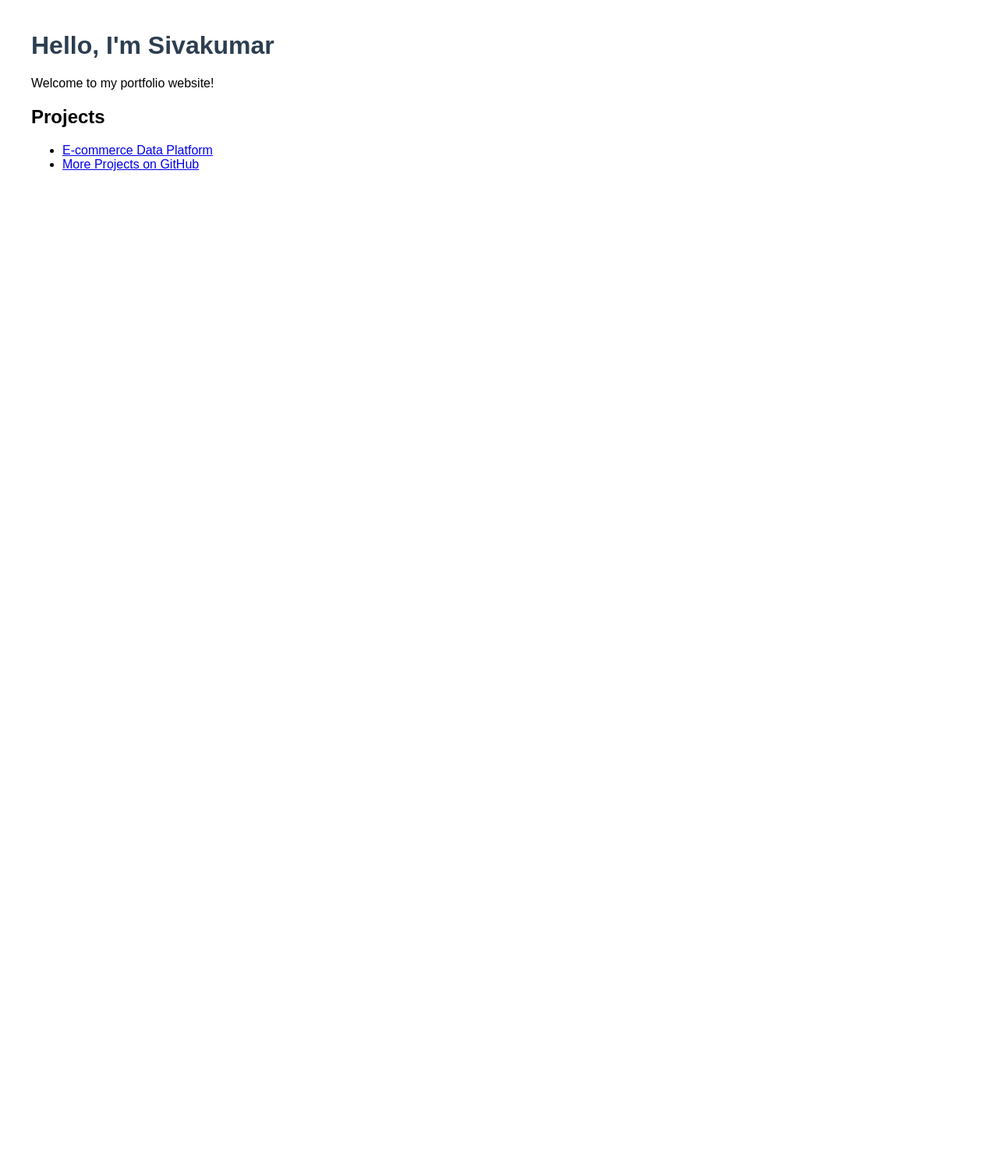
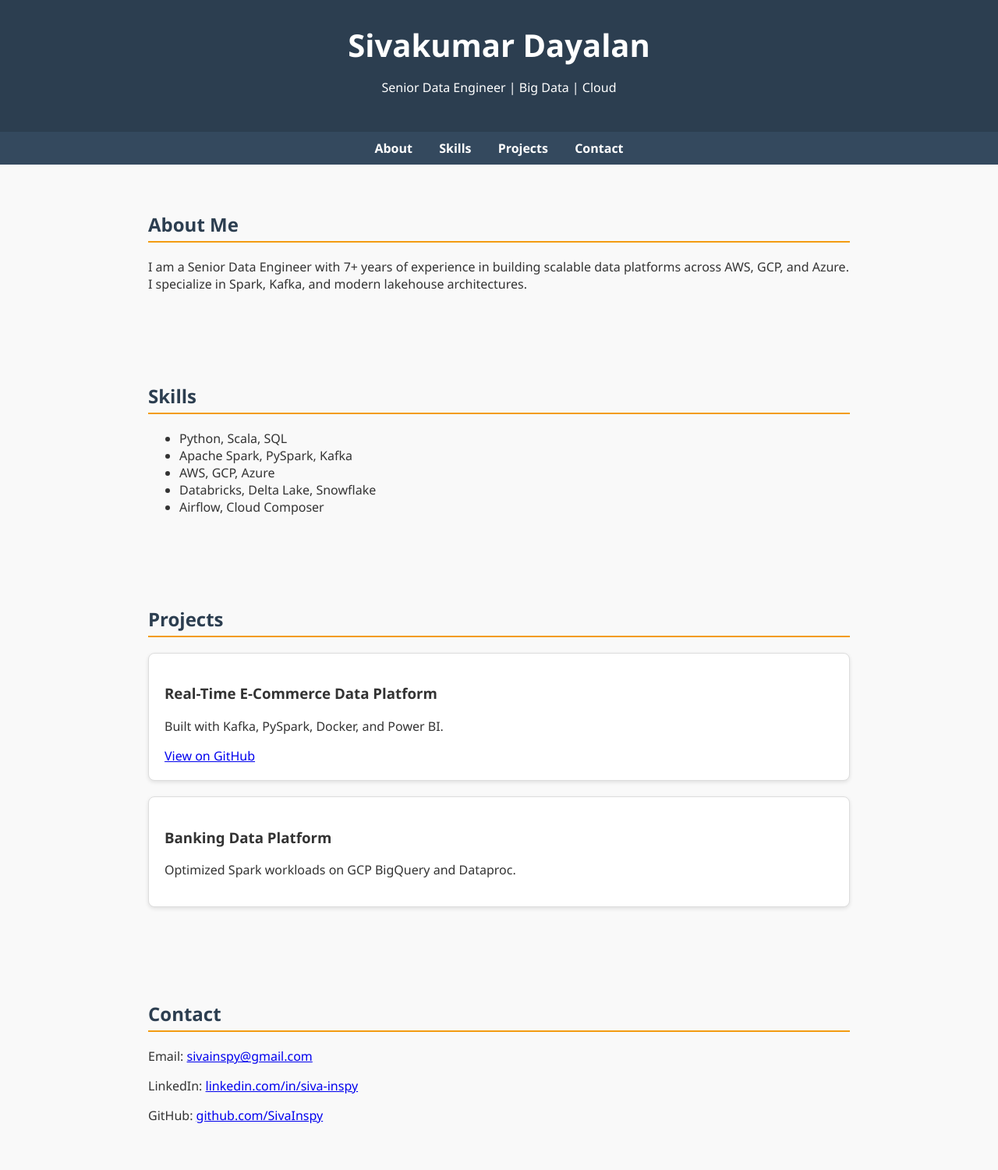
Before and after one commit to SivaInspy/sivainspy.github.io, a plain HTML site: page index.html in a window 1280 px wide. Shown: the top 1500 px of the page at 78% size. Before the commit the page ends 800 px from the top, so only its background shows below. Drawn offline with Linux system fonts and the light colour scheme.

Commit message:
Add portfolio site

```diff
--- a/index.html
+++ b/index.html
@@ -1,20 +1,61 @@
-<!-- index.html -->
 <!DOCTYPE html>
-<html>
+<html lang="en">
 <head>
-    <title>My Portfolio</title>
-    <style>
-        body { font-family: Arial; margin: 40px; }
-        h1 { color: #2c3e50; }
-    </style>
+    <meta charset="UTF-8">
+    <title>Sivakumar Portfolio</title>
+    <link rel="stylesheet" href="style.css">
 </head>
 <body>
-    <h1>Hello, I'm Sivakumar</h1>
-    <p>Welcome to my portfolio website!</p>
-    <h2>Projects</h2>
-    <ul>
-        <li><a href="https://github.com/SivaInspy/ecommerce-data-platform">E-commerce Data Platform</a></li>
-        <li><a href="https://github.com/SivaInspy">More Projects on GitHub</a></li>
-    </ul>
+    <header>
+        <h1>Sivakumar Dayalan</h1>
+        <p>Senior Data Engineer | Big Data | Cloud</p>
+    </header>
+
+    <nav>
+        <a href="#about">About</a>
+        <a href="#skills">Skills</a>
+        <a href="#projects">Projects</a>
+        <a href="#contact">Contact</a>
+    </nav>
+
+    <section id="about">
+        <h2>About Me</h2>
+        <p>I am a Senior Data Engineer with 7+ years of experience in building scalable data platforms across AWS, GCP, and Azure. I specialize in Spark, Kafka, and modern lakehouse architectures.</p>
+    </section>
+
+    <section id="skills">
+        <h2>Skills</h2>
+        <ul>
+            <li>Python, Scala, SQL</li>
+            <li>Apache Spark, PySpark, Kafka</li>
+            <li>AWS, GCP, Azure</li>
+            <li>Databricks, Delta Lake, Snowflake</li>
+            <li>Airflow, Cloud Composer</li>
+        </ul>
+    </section>
+
+    <section id="projects">
+        <h2>Projects</h2>
+        <div class="project-card">
+            <h3>Real-Time E-Commerce Data Platform</h3>
+            <p>Built with Kafka, PySpark, Docker, and Power BI.</p>
+            <a href="https://github.com/SivaInspy/ecommerce-data-platform" target="_blank">View on GitHub</a>
+        </div>
+        <div class="project-card">
+            <h3>Banking Data Platform</h3>
+            <p>Optimized Spark workloads on GCP BigQuery and Dataproc.</p>
+        </div>
+    </section>
+
+    <section id="contact">
+        <h2>Contact</h2>
+        <p>Email: <a href="mailto:sivainspy@gmail.com">sivainspy@gmail.com</a></p>
+        <p>LinkedIn: <a href="https://linkedin.com/in/siva-inspy" target="_blank">linkedin.com/in/siva-inspy</a></p>
+        <p>GitHub: <a href="https://github.com/SivaInspy" target="_blank">github.com/SivaInspy</a></p>
+    </section>
+
+    <footer>
+        <p>&copy; 2026 Sivakumar Dayalan. All rights reserved.</p>
+    </footer>
 </body>
 </html>
--- a/style.css
+++ b/style.css
@@ -1,4 +1,3 @@
-/* style.css */
 body {
     font-family: 'Segoe UI', Arial, sans-serif;
     margin: 0;
@@ -10,7 +9,7 @@ body {
 header {
     background: #2c3e50;
     color: white;
-    padding: 20px;
+    padding: 30px;
     text-align: center;
 }
 
@@ -60,4 +59,7 @@ h2 {
 footer {
     background: #2c3e50;
     color: white;
-    text
+    text-align: center;
+    padding: 15px;
+    margin-top: 40px;
+}
```
